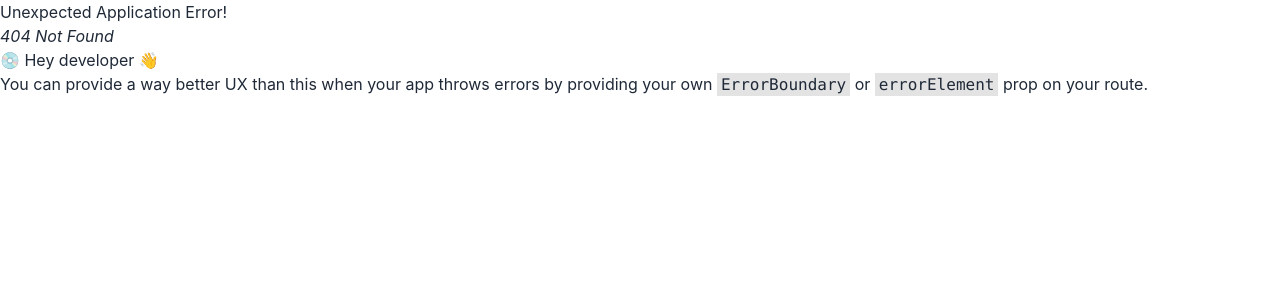
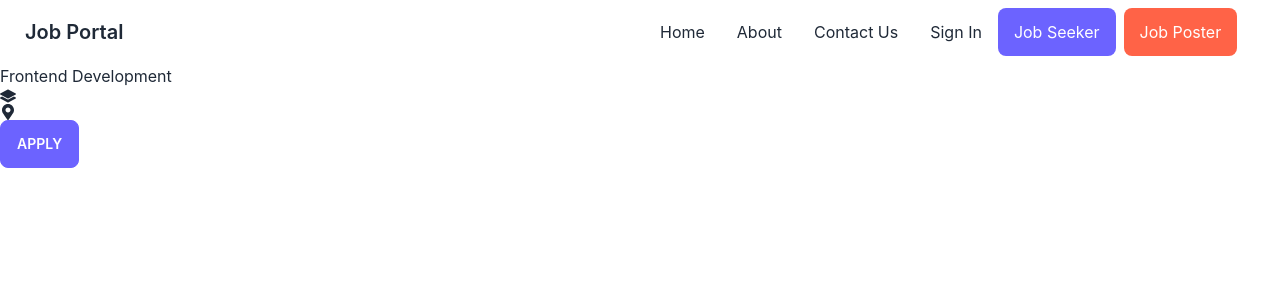
Before and after one commit to rhnchowdhury/Job-Portal-Site, a React (Create React App) app: page /fresher in a window 1280 px wide. Before the commit this address had no page. Shown: the top 300 px of the page. Built offline with nearby package versions, Linux system fonts and the light colour scheme.

Commit message:
icon added

```diff
--- /dev/null
+++ b/src/Components/Pages/Jobs/Fresher/FresherJobDetails.js
@@ -0,0 +1,22 @@
+import React from 'react';
+import { BsLayersFill } from "react-icons/bs";
+import { FaMapMarkerAlt } from "react-icons/fa";
+
+const FresherJobDetails = () => {
+    return (
+        <div>
+            <div>
+                <div>
+                    <h1>Frontend Development</h1>
+                    <p><span><BsLayersFill></BsLayersFill></span></p>
+                    <p><span><FaMapMarkerAlt></FaMapMarkerAlt></span></p>
+                </div>
+                <div>
+                    <button className="btn" style={{ backgroundColor: '#6c63ff', border: '1px solid #6c63ff' }}>Apply</button>
+                </div>
+            </div>
+        </div>
+    );
+};
+
+export default FresherJobDetails;
--- a/src/Components/Pages/Jobs/Fresher/FresherJobs.js
+++ b/src/Components/Pages/Jobs/Fresher/FresherJobs.js
@@ -78,7 +78,7 @@ const FresherJobs = () => {
                 </div>
             </div>
             <div className='mt-16 card-actions justify-center'>
-                <Link><button className="btn" style={{ backgroundColor: '#ff6347', border: '2px solid #ff6347' }}>See All Jobs</button></Link>
+                <Link to='/fresher'><button className="btn" style={{ backgroundColor: '#ff6347', border: '2px solid #ff6347' }}>See All Jobs</button></Link>
 
             </div>
         </div>
--- a/src/Components/Route/Route.js
+++ b/src/Components/Route/Route.js
@@ -1,5 +1,6 @@
 import Main from "../Layout/Main";
 import Home from "../Pages/Home/Home";
+import FresherJobDetails from "../Pages/Jobs/Fresher/FresherJobDetails";
 
 const { createBrowserRouter } = require("react-router-dom");
 
@@ -11,6 +12,10 @@ export const router = createBrowserRouter([
             {
                 path: '/',
                 element: <Home></Home>
+            },
+            {
+                path: '/fresher',
+                element: <FresherJobDetails></FresherJobDetails>
             }
         ]
     }
```
